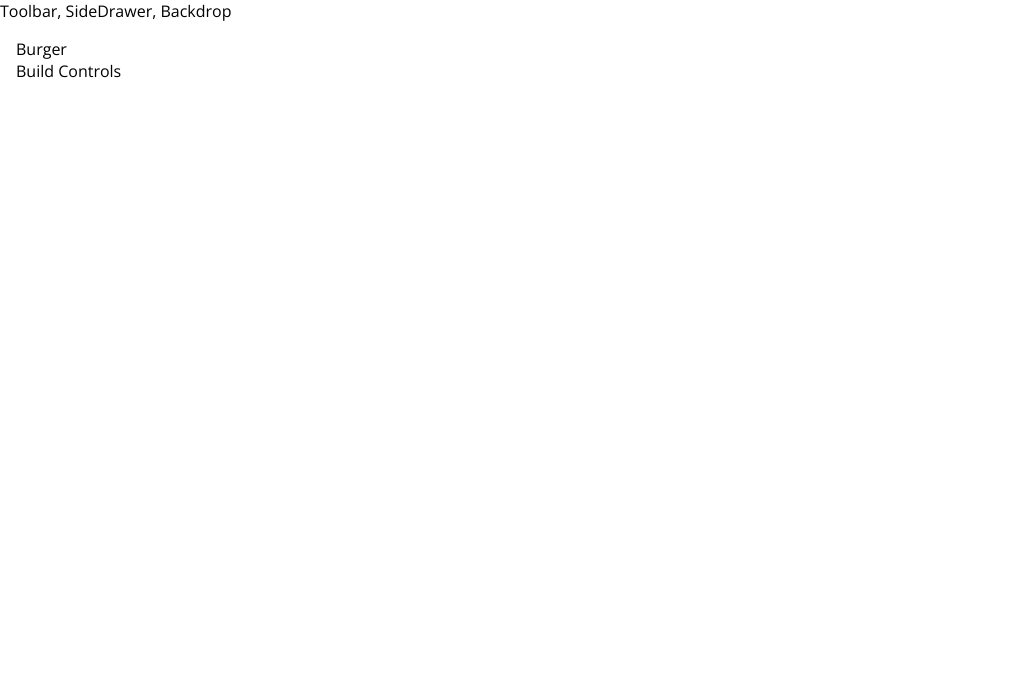
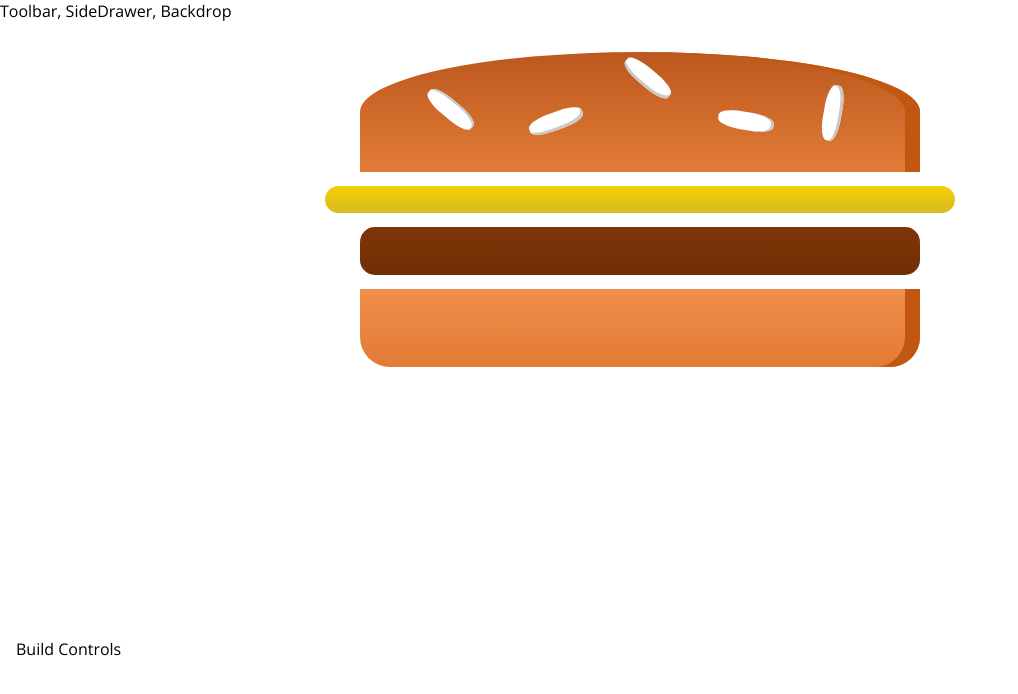
Before and after one commit to luckyluck/burger_builder, a React app: page / in a window 1280 px wide. Shown: the top 694 px of the page, without its empty margins (0-1018 px from the left). Built offline with nearby package versions, Linux system fonts and the light colour scheme.

Commit message:
Starting the Burger component.

```diff
--- /dev/null
+++ b/src/components/Burger/Burger.css
@@ -0,0 +1,30 @@
+.Burger {
+    width: 100%;
+    margin: auto;
+    height: 250px;
+    overflow: auto;
+    text-align: center;
+    font-weight: bold;
+    font-size: 1.2rem;
+}
+
+@media (min-width: 500px) and (max-height: 400px) {
+    .Burger {
+        width: 350px;
+        height: 300px;
+    }
+}
+
+@media (min-width: 500px) and (min-height: 401px) {
+    .Burger {
+        width: 450px;
+        height: 400px;
+    }
+}
+
+@media (min-width: 1000px) and (min-height: 700px) {
+    .Burger {
+        width: 700px;
+        height: 600px;
+    }
+}
--- a/src/components/Burger/Burger.js
+++ b/src/components/Burger/Burger.js
@@ -0,0 +1,17 @@
+import React from 'react';
+
+import styles from './Burger.css';
+import BurgerIngredient from './BurgerIngredient/BurgerIngredient';
+
+const burger = (props) => {
+    return (
+        <div className={styles.Burger}>
+            <BurgerIngredient type="bread-top" />
+            <BurgerIngredient type="cheese" />
+            <BurgerIngredient type="meat" />
+            <BurgerIngredient type="bread-bottom" />
+        </div>
+    );
+};
+
+export default burger;
--- a/src/containers/BurgerBuilder/BurgerBuilder.js
+++ b/src/containers/BurgerBuilder/BurgerBuilder.js
@@ -1,11 +1,12 @@
 import React, { Component } from 'react';
 import Auxiliary from '../../hoc/Auxiliary';
+import Burger from '../../components/Burger/Burger';
 
 class BurgerBuilder extends Component {
     render() {
         return (
             <Auxiliary>
-                <div>Burger</div>
+                <Burger />
                 <div>Build Controls</div>
             </Auxiliary>
         );
```
